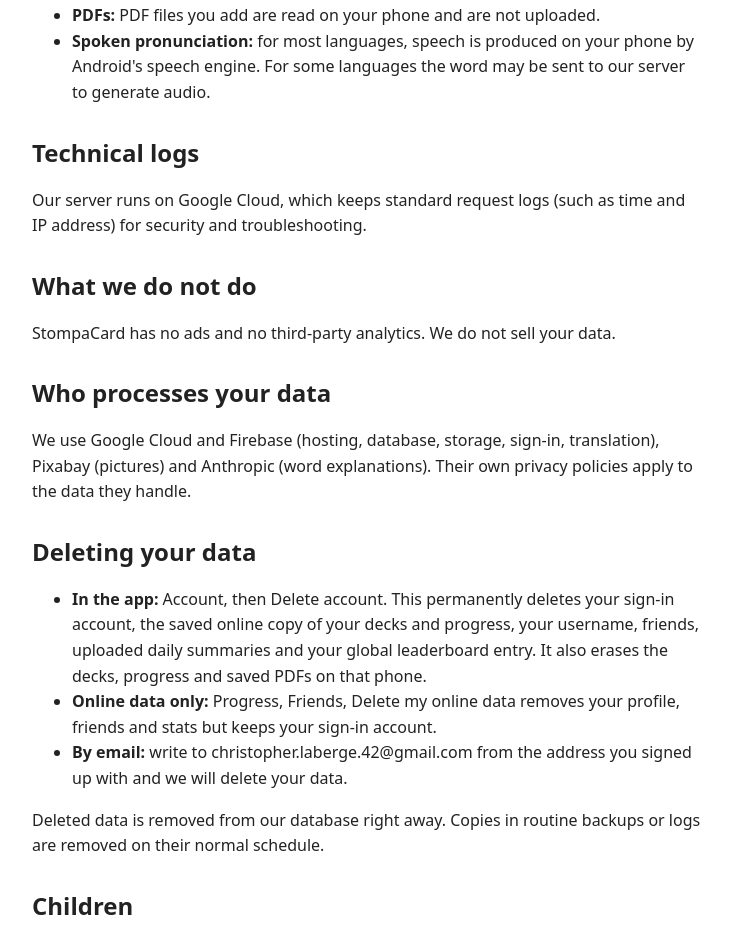
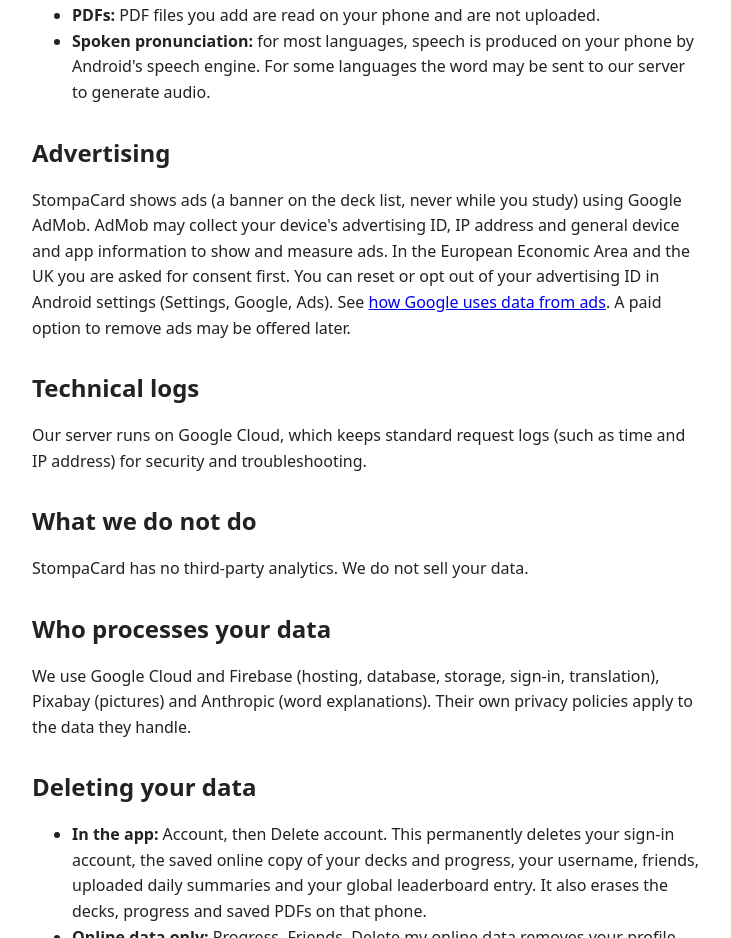
Before and after one commit to chrisLaberge/FlashcardApp, a website: page hosting/public/privacy/index.html in a window 1280 px wide. Shown: the part 1352-2290 px from the top of the page, without its empty margins (272-1003 px from the left). Drawn offline with Linux system fonts and the light colour scheme.

Commit message:
Privacy policy: advertising (AdMob)
Co-Authored-By: Claude Sonnet 5.5 <noreply@anthropic.com>
Claude-Session: https://claude.ai/code/session_01RLWMMA3cfpKtsuXqSyjuqW

```diff
--- a/hosting/public/privacy/index.html
+++ b/hosting/public/privacy/index.html
@@ -42,11 +42,14 @@
   <li><strong>Spoken pronunciation:</strong> for most languages, speech is produced on your phone by Android's speech engine. For some languages the word may be sent to our server to generate audio.</li>
 </ul>
 
+<h2>Advertising</h2>
+<p>StompaCard shows ads (a banner on the deck list, never while you study) using Google AdMob. AdMob may collect your device's advertising ID, IP address and general device and app information to show and measure ads. In the European Economic Area and the UK you are asked for consent first. You can reset or opt out of your advertising ID in Android settings (Settings, Google, Ads). See <a href="https://policies.google.com/technology/ads">how Google uses data from ads</a>. A paid option to remove ads may be offered later.</p>
+
 <h2>Technical logs</h2>
 <p>Our server runs on Google Cloud, which keeps standard request logs (such as time and IP address) for security and troubleshooting.</p>
 
 <h2>What we do not do</h2>
-<p>StompaCard has no ads and no third-party analytics. We do not sell your data.</p>
+<p>StompaCard has no third-party analytics. We do not sell your data.</p>
 
 <h2>Who processes your data</h2>
 <p>We use Google Cloud and Firebase (hosting, database, storage, sign-in, translation), Pixabay (pictures) and Anthropic (word explanations). Their own privacy policies apply to the data they handle.</p>
```
